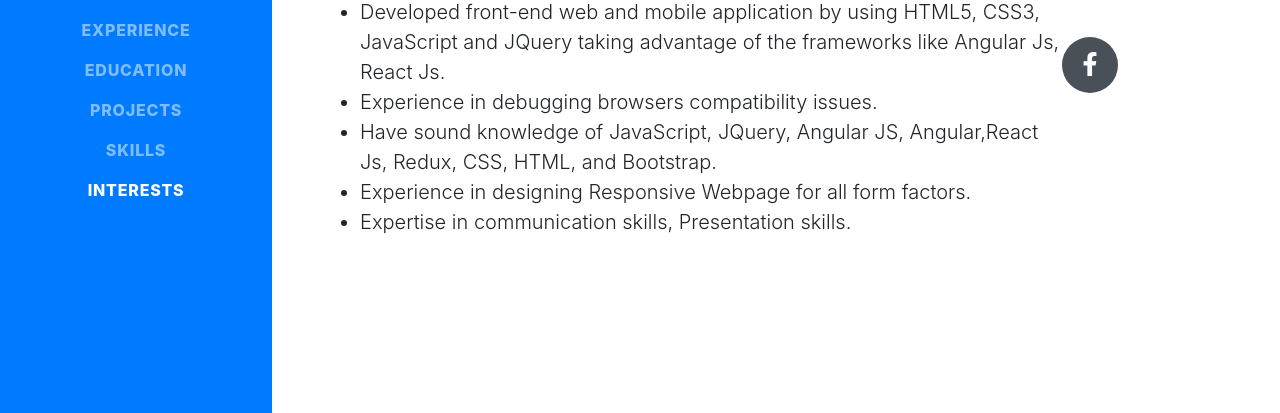
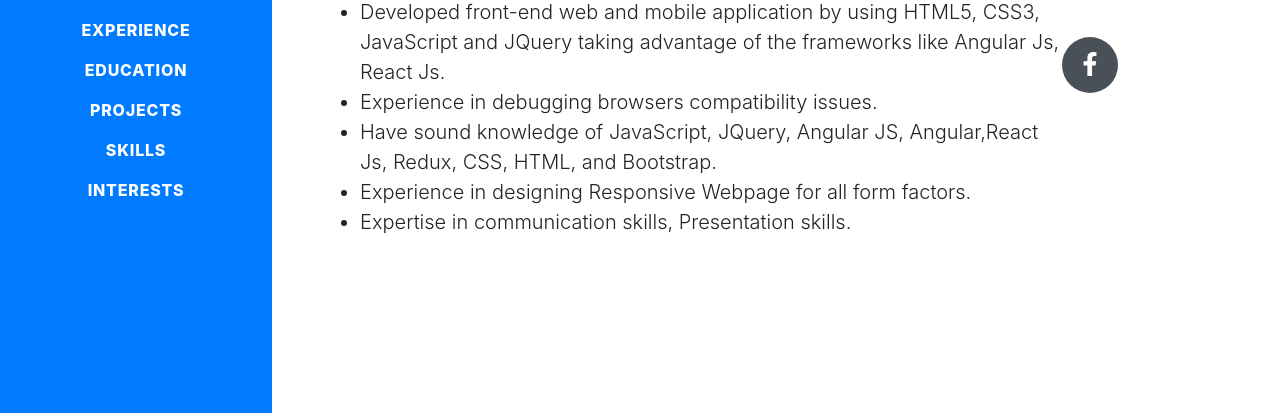
Before and after one commit to harishwordpress/harishcv, a website with bundled scripts: page index.html in a window 1280 px wide. Shown: the part 384-797 px from the top of the page. Built offline with nearby package versions, Linux system fonts and the light colour scheme; a web font is replaced by a local one.

Commit message:
Update index.html

```diff
--- a/index.html
+++ b/index.html
@@ -20,6 +20,11 @@
 
   <!-- Custom styles for this template -->
   <link href="css/resume.min.css" rel="stylesheet">
+  <style>
+    .navbar-dark .navbar-nav .nav-link {
+    color: white !important;
+    }
+  </style>
 
 </head>
 
```
